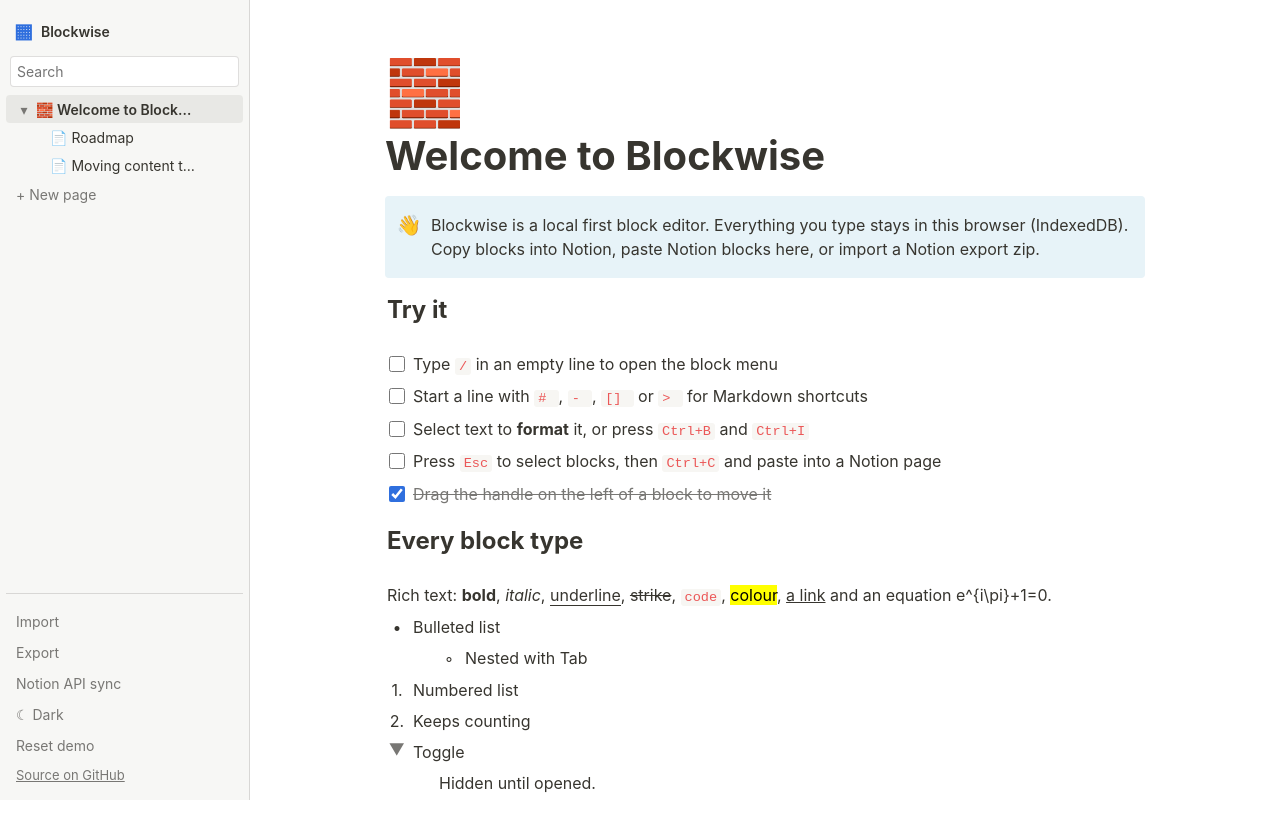
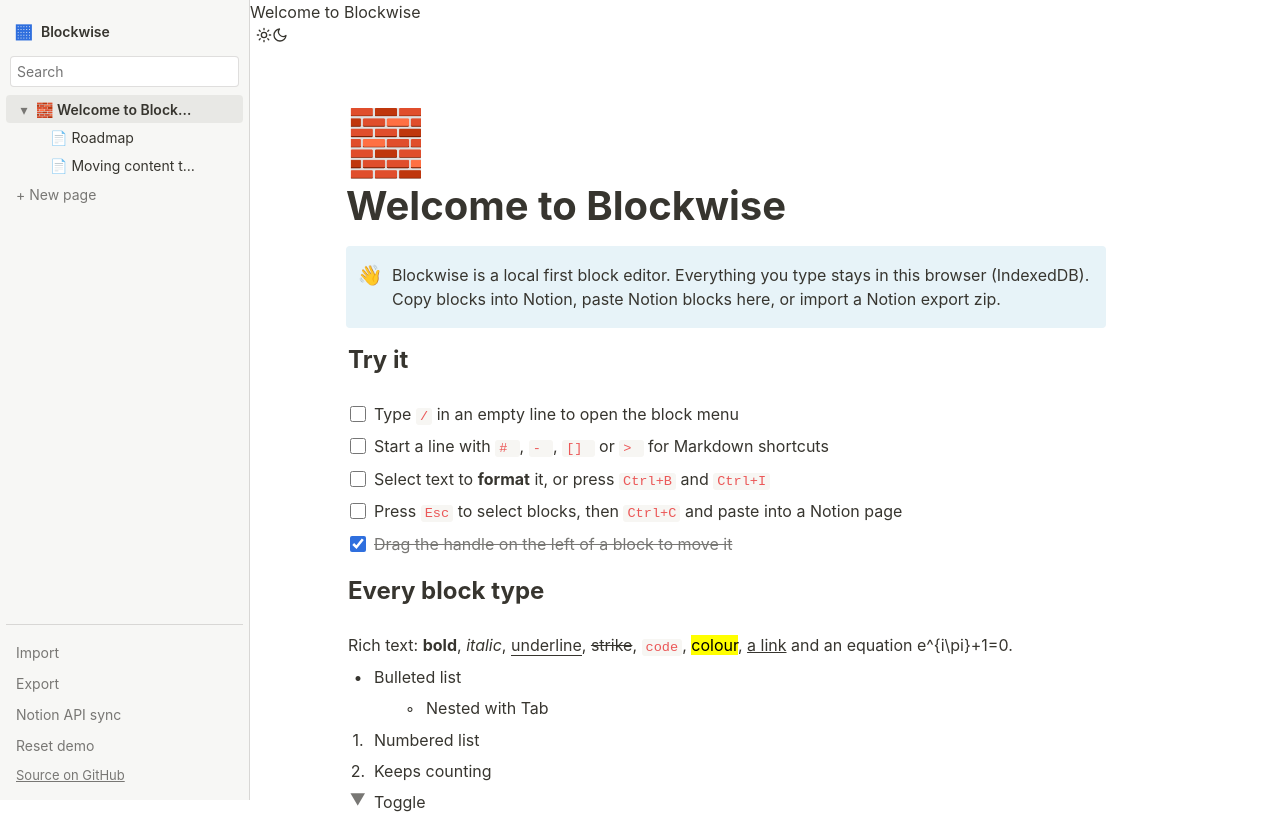
Before and after one commit to devtechedge/blockwise, a Next.js app in the folder apps/web/: page / in a window 1280 px wide. Shown: the top 814 px of the page. Built offline with nearby package versions, Linux system fonts and the light colour scheme.

Commit message:
feat(web): move theme toggle to a top bar with icon cross fade and no flash on load

```diff
--- a/apps/web/app/layout.tsx
+++ b/apps/web/app/layout.tsx
@@ -14,6 +14,9 @@
 export default function RootLayout({ children }: { children: React.ReactNode }) {
   return (
     <html lang="en" suppressHydrationWarning>
+      <head>
+        <script dangerouslySetInnerHTML={{ __html: `try{var t=localStorage.getItem("blockwise-theme")||(matchMedia("(prefers-color-scheme: dark)").matches?"dark":"light");document.documentElement.dataset.theme=t;document.documentElement.style.colorScheme=t}catch(e){}` }} />
+      </head>
       <body>{children}</body>
     </html>
   );
--- a/apps/web/components/Editor.tsx
+++ b/apps/web/components/Editor.tsx
@@ -1,11 +1,12 @@
 "use client";
 import { useEffect, useRef } from "react";
-import { getBlock, opInsert, opUpdate, plain, type Doc } from "@blockwise/core";
+import { getBlock, pageTitle, opInsert, opUpdate, plain, type Doc } from "@blockwise/core";
 import { apply, getState, redo, setSelection, undo, useApp } from "@/lib/store";
 import { copySelection, deleteSelection, duplicateSelection, moveSelection, pasteBlocks, readClipboard, topLevelSelection } from "@/lib/actions";
 import { BlockList } from "./Block";
 import { SlashMenu } from "./SlashMenu";
 import { InlineToolbar } from "./InlineToolbar";
+import { ThemeToggle } from "./ThemeToggle";
 
 const isMac = typeof navigator !== "undefined" && /Mac|iPhone|iPad/.test(navigator.platform);
 
@@ -118,6 +119,14 @@
 
 export function EditorHost() {
   const doc = useApp((s) => (s.current ? s.ws.pages[s.current] ?? null : null));
-  if (!doc) return <main className="editor empty">No page selected</main>;
-  return <Editor key={doc.rootId} doc={doc} />;
+  const title = useApp((s) => (s.current ? pageTitle(s.ws, s.current) : ""));
+  return (
+    <div className="main-col">
+      <header className="topbar">
+        <span className="crumb">{title}</span>
+        <div className="top-actions"><ThemeToggle /></div>
+      </header>
+      {doc ? <Editor key={doc.rootId} doc={doc} /> : <main className="editor empty">No page selected</main>}
+    </div>
+  );
 }
--- a/apps/web/components/Sidebar.tsx
+++ b/apps/web/components/Sidebar.tsx
@@ -2,7 +2,7 @@
 import { useState } from "react";
 import { childPages, pageTitle, searchPages } from "@blockwise/core";
 import { exportZip, importNotionFiles, importNotionZip } from "@blockwise/interop";
-import { createPage, deletePage, getState, mergeWorkspace, movePage, openPage, resetWorkspace, setTheme, toast, useApp } from "@/lib/store";
+import { createPage, deletePage, getState, mergeWorkspace, movePage, openPage, resetWorkspace, toast, useApp } from "@/lib/store";
 import { download } from "@/lib/files";
 import { SyncDialog } from "./SyncDialog";
 
@@ -30,7 +30,6 @@
 
 export function Sidebar() {
   const ws = useApp((s) => s.ws);
-  const theme = useApp((s) => s.theme);
   const [q, setQ] = useState("");
   const [sync, setSync] = useState(false);
   const [menu, setMenu] = useState(false);
@@ -83,7 +82,6 @@
           )}
         </div>
         <button className="side-btn" onClick={() => setSync(true)}>Notion API sync</button>
-        <button className="side-btn" aria-label="Toggle dark mode" onClick={() => setTheme(theme === "dark" ? "light" : "dark")}>{theme === "dark" ? "\u2600 Light" : "\u263E Dark"}</button>
         <button className="side-btn muted" onClick={() => { if (confirm("Replace everything with the demo pages?")) void resetWorkspace(); }}>Reset demo</button>
         <a className="side-link" href="https://github.com/devtechedge/blockwise" target="_blank" rel="noreferrer">Source on GitHub</a>
       </div>
--- /dev/null
+++ b/apps/web/components/ThemeToggle.tsx
@@ -0,0 +1,23 @@
+"use client";
+import { setTheme, useApp } from "@/lib/store";
+
+const Sun = () => (
+  <svg className="icon-sun" width="16" height="16" viewBox="0 0 24 24" fill="none" stroke="currentColor" strokeWidth="2" strokeLinecap="round" aria-hidden>
+    <circle cx="12" cy="12" r="4" /><path d="M12 2v2M12 20v2M4.9 4.9l1.4 1.4M17.7 17.7l1.4 1.4M2 12h2M20 12h2M4.9 19.1l1.4-1.4M17.7 6.3l1.4-1.4" />
+  </svg>
+);
+const Moon = () => (
+  <svg className="icon-moon" width="16" height="16" viewBox="0 0 24 24" fill="none" stroke="currentColor" strokeWidth="2" strokeLinecap="round" strokeLinejoin="round" aria-hidden>
+    <path d="M21 12.8A9 9 0 1 1 11.2 3a7 7 0 0 0 9.8 9.8z" />
+  </svg>
+);
+
+export function ThemeToggle() {
+  const theme = useApp((s) => s.theme);
+  const dark = theme === "dark";
+  return (
+    <button className="theme-toggle" data-dark={dark} aria-label={dark ? "Switch to light mode" : "Switch to dark mode"} title={dark ? "Switch to light mode" : "Switch to dark mode"} onClick={() => setTheme(dark ? "light" : "dark")}>
+      <Sun /><Moon />
+    </button>
+  );
+}
```
Also changed, not shown: 6 other files (tests, documents, lock files or other folders).
